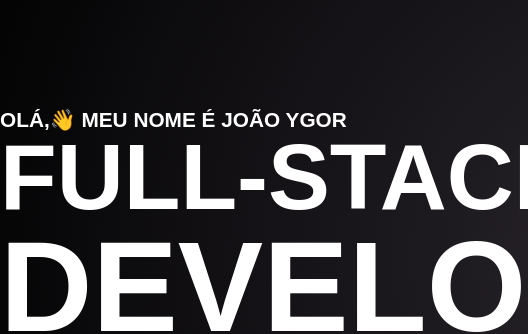
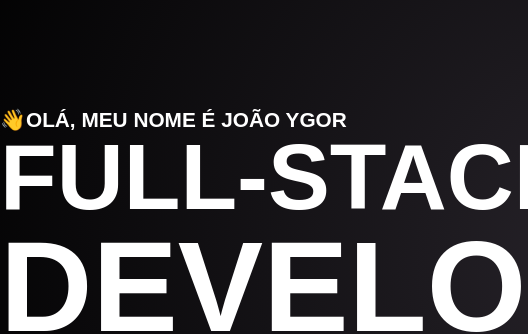
Before and after one commit to joaoygorr/Portifolio, a website built with Vite: page index.html in a window 1280 px wide. Shown: the part 143-477 px from the top of the page, 0-528 px from the left. Built offline with nearby package versions, Linux system fonts and the light colour scheme; a web font is replaced by a local one.

Commit message:
refactor: mudancas

```diff
--- a/index.html
+++ b/index.html
@@ -28,7 +28,7 @@
         <section id="home" class="box-home">
           <div class="box-home-content">
             <div class="box-introduction">
-              <h2>olá,👋 meu nome é joão ygor</h2>
+              <h2>👋olá, meu nome é joão ygor</h2>
             </div>
 
             <div class="box-stack-tech">
```
